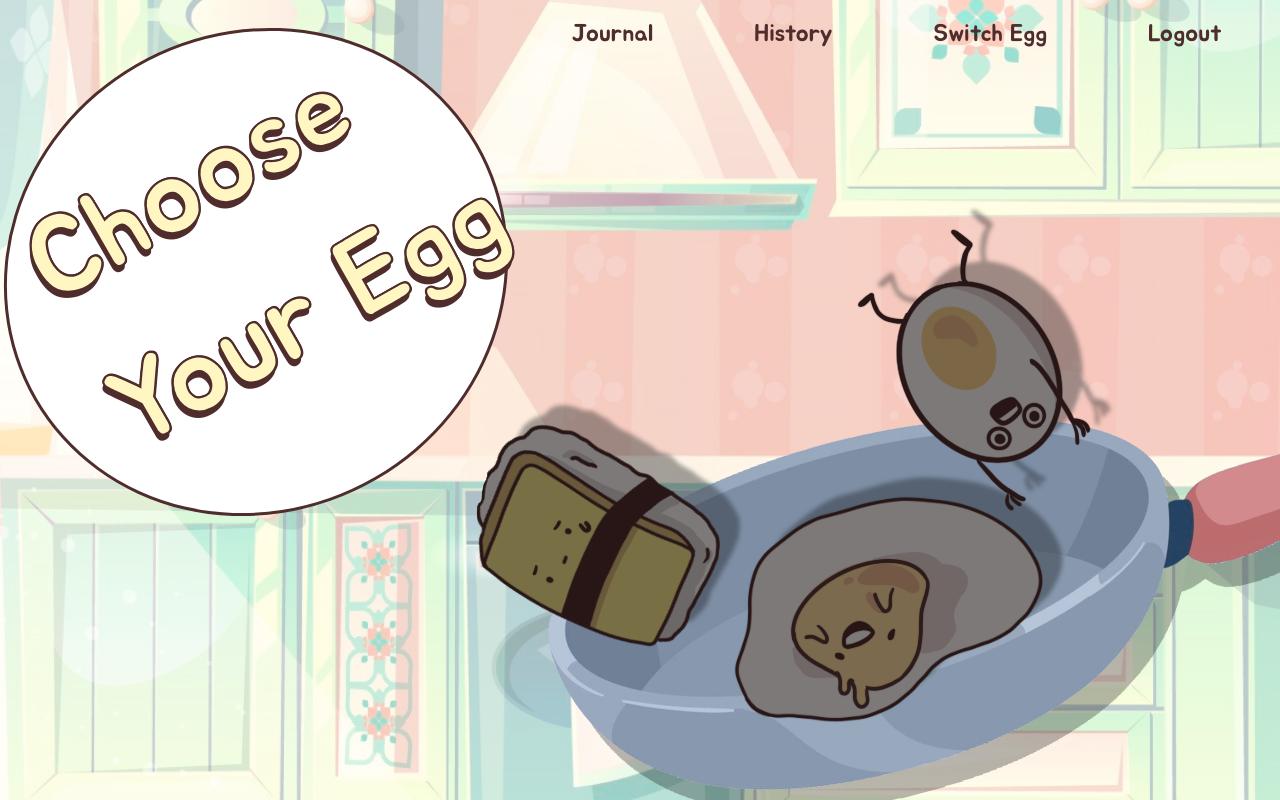
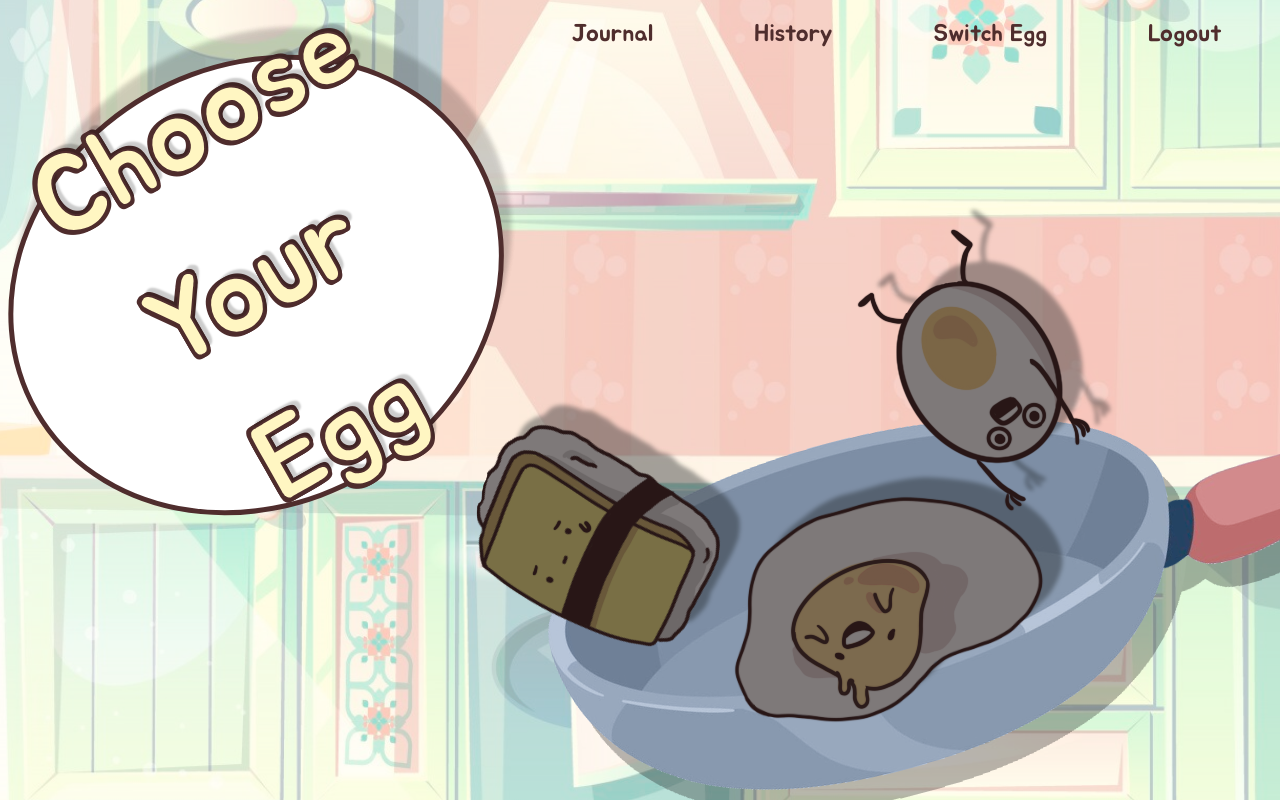
Before and after one commit to xuserena12/sunny-side-diaries, a React (Create React App) app in the folder frontend/: page /egg in a window 1280 px wide. Built offline with nearby package versions, Linux system fonts and the light colour scheme; a web font is replaced by a local one.

Commit message:
egg page style fixes

```diff
--- a/frontend/src/pages/Egg.css
+++ b/frontend/src/pages/Egg.css
@@ -1,32 +1,37 @@
 @import url('../Colours.css');
 
 .EggText {
-    height: 50%;
-    rotate: -30deg;
     position: absolute;
-    width: 35%;
+    width: 60%;
     font-size: 7rem;
-    font-weight: 10000;
     color: var(--mellow);
-    margin-left: 5%;
     -webkit-text-stroke: 2px var(--brown);
-    text-shadow: -4px 5px 0 var(--brown),
-    1px 1px 0 var(--brown),
-    1px -1px 0 var(--brown),
-    -1px -1px 0 var(--brown);
     z-index: 2;
+    top: 50%;
+    left: 50%;
+    transform: translate(-50%, -50%);
+    text-align: center;
+    text-shadow: 8px -5px 2px rgb(0,0,0,0.2),
+    -3px -3px 0 var(--brown),
+    0   -3px 0 var(--brown),
+    3px -3px 0 var(--brown),
+    3px  0   0 var(--brown),
+    2px  3px 0 var(--brown),
+    0    3px 0 var(--brown),
+   -3px  3px 0 var(--brown),
+   -3px  0   0 var(--brown);
 }
 
 .oval {
     height: 60%;
     rotate: -30deg;
-    position: absolute;
+    position: relative;
     width: 40%;
-    top: 4%;
     background-color: white;
     border-radius: 50%;
     z-index: 1;
-    border: 3px solid var(--brown);
+    border: 5px solid var(--brown);
+    box-shadow: 20px -20px 5px 0 rgba(0,0,0,0.1), 20px -20px 5px 0 rgba(0,0,0,0.1);
 }
 
 .tamago-container {
@@ -98,14 +103,17 @@
   .tamago-container:hover .name{
     animation: fadeIn 3s;
     display: block;
+    text-shadow: 4px -4px 2px rgb(0,0,0,0.3);
   }
 
   .sunny-container:hover .name{
     animation: fadeIn 3s;
     display: block;
+    text-shadow: 4px -4px 2px rgb(0,0,0,0.3);
   }
 
   .jimmy-container:hover .name{
     animation: fadeIn 0.1s;
     display: block;
+    text-shadow: 4px -4px 2px rgb(0,0,0,0.3);
   }
--- a/frontend/src/pages/Egg.js
+++ b/frontend/src/pages/Egg.js
@@ -6,7 +6,9 @@ const Egg = () => {
   console.log('Rendering Egg component');
   return (
     <div className="pt-16 bg-chooseEgg bg-cover w-screen h-screen">
-      <div className="oval"></div>
+      <div className="oval">
+          <div className="EggText">Choose Your Egg</div>
+        </div>
         <div className = "tamago-container">
           <div class="name">Tamago</div>
           <img src={tamagoPic} alt="tamago"></img>
@@ -19,7 +21,6 @@ const Egg = () => {
           <div class="name">Jimmy</div>
           <img src={jimPic} alt="jim"></img>
         </div>
-        <div className="EggText">Choose Your Egg</div>
     </div>
   );
 }
```
